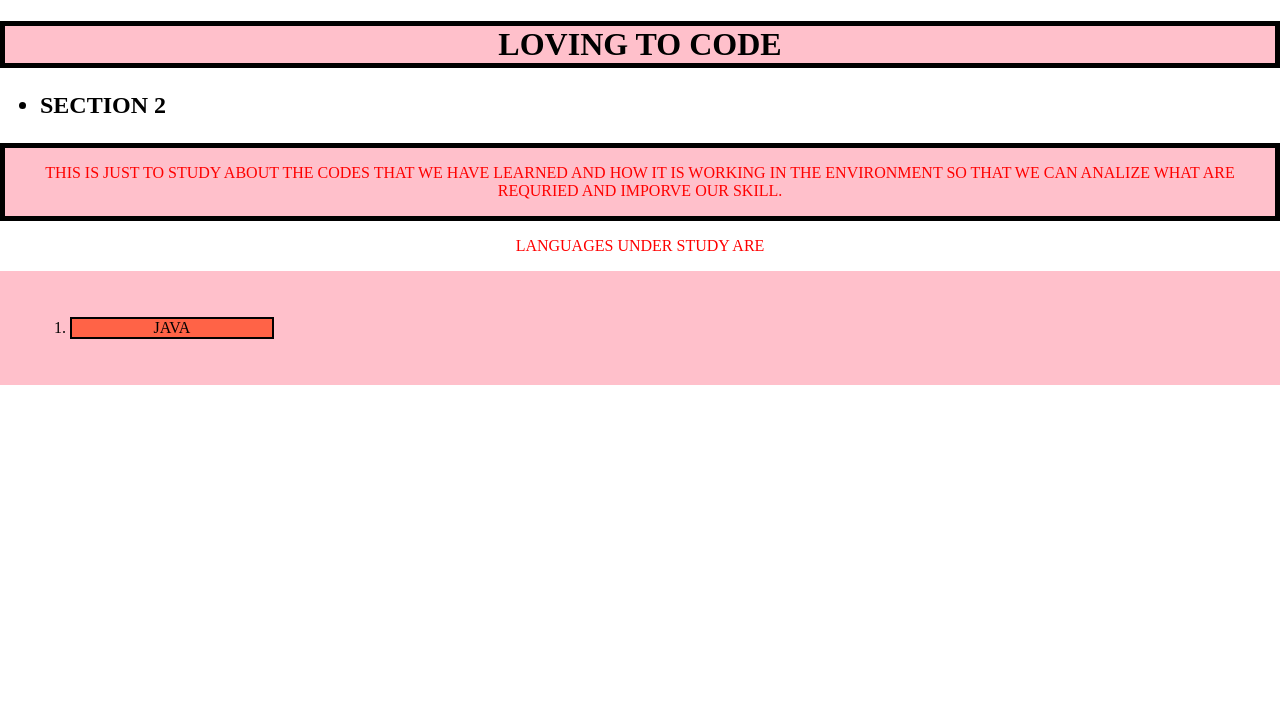
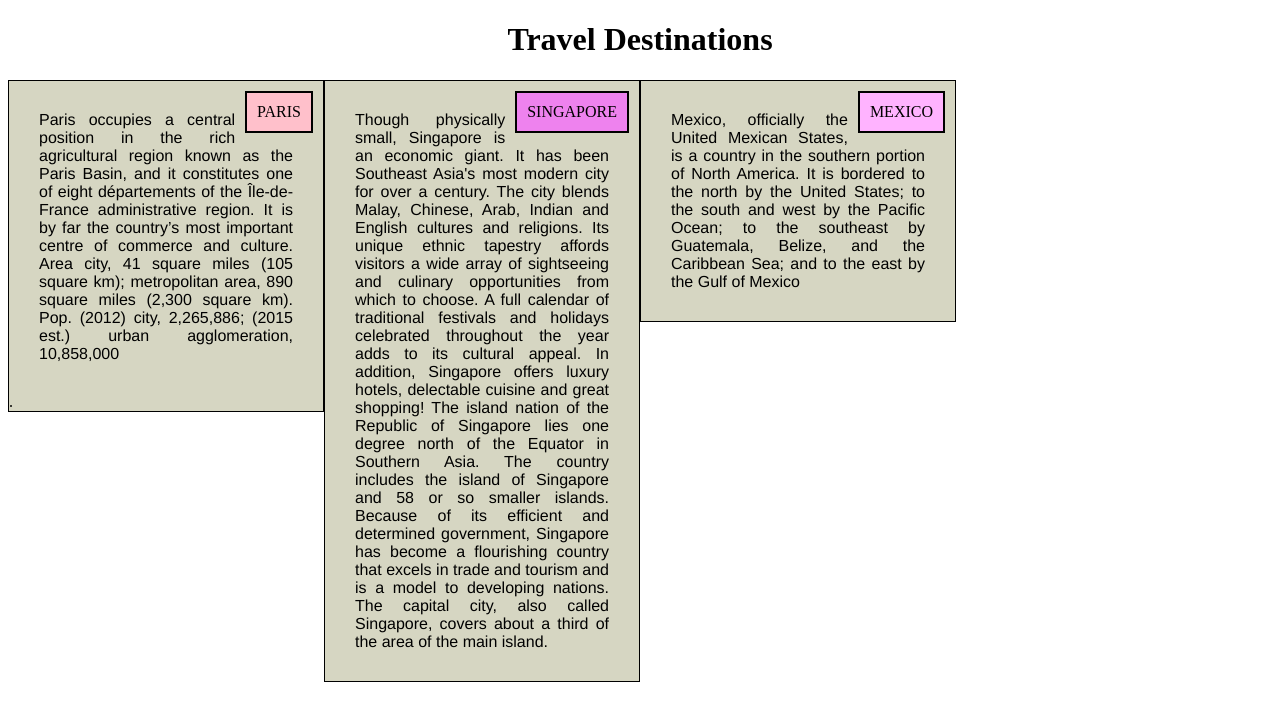
Before and after one commit to varun124150/coursera-module2, a plain HTML site: page index.html in a window 1280 px wide. Drawn offline with Linux system fonts and the light colour scheme.

Commit message:
Update index.html

```diff
--- a/index.html
+++ b/index.html
@@ -1,98 +1,181 @@
-<!doctype html>
+<!DOCTYPE html>
 <!DOCTYPE html>
 <html>
 <head>
-	<title>
-		My coding page
-	</title>
+	<meta charset="utf-8">
+    <meta name="viewport" content="width=device-width", initial-scale=1">
+	<title>Responsive layout example</title>
 <style>
 
-		body{
-			margin: 0;
-			padding: 0;
+	*{
+		box-sizing: border-box;
 	}
 
-h1,div{
+	h1{
 
-	text-transform: uppercase;
+		text-align: center;
+	}
+	p{
+
+		background-color:    #d6d6c2;
+		width: 90%
+		height:	150px;
+		margin: 30px;
+		font-family: Helvetica;
+		color: black;
+		text-align: justify;
+	}
+	 .d1{
+	padding: 10px;
+
 	background-color: pink;
-	text-align: center;
-	border: 5px solid black;
+	float: right;
+	margin: 10px;
+	border: 2px solid black;
+
+	width: auto;
+	}
+	.d2{
+	padding: 10px;
+	border: 2px solid black;
+	background-color: violet;
+	float: right;
+	margin: 10px;
+	width: auto;
+
+
+	}
+	.d3{
+	padding: 10px;
+	border: 2px solid black;
+	background-color:  #ffb3ff;
+	float: right;
+	margin: 10px;
+	width: auto;
+
+
 	}
 
+	.row {
+		width: 100%;
 
-h2{
+ 	}
 
-	text-transform: uppercase;
+	@media(min-width: 992px)
+	{.col-lg-1, .col-lg-2, .col-lg-3, .col-lg-4, .col-lg-5, .col-lg-6, .col-lg-7, .col-lg-8, .col-lg-9, .col-lg-10, .col-lg-11, .col-lg-12 {
+      float: left;
+      background-color:  #d6d6c2;
+      border: 1px solid black;
+
+  }
+  .col-lg-1{
+			width: 8.33%;
+		}
+		.col-1g-2{
+			width: 16.66%;
+		}
+  .col-lg-3{
+			width: 25%;
+		}
+		.col-1g-4{
+			width: 33%;
+		}
+  .col-lg-5{
+			width: 41.66%;
+		}
+		.col-1g-6{
+			width: 50%;
+		}
+  .col-lg-7{
+			width: 58.33%;
+		}
+		.col-1g-8{
+			width: 66.66%;
+		}
+  .col-lg-9{
+			width: 74.99%;
+		}
+		.col-1g-10{
+			width: 83.33%;
+		}
+		.col-lg-11{
+			width: 91.66%;
+		}
+		.col-lg-12{
+			width: 100%
+		}
+
+	}
+	@media(min-width: 768px) and (max-width: 991px)
+	{.col-td-1, .col-td-2, .col-td-3, .col-td-4, .col-td-5, .col-td-6, .col-td-7, .col-td-8, .col-td-9, .col-td-10, .col-td-11, .col-td-12 {
+      float: left;
+
+  }
+		.col-td-1{
+			width: 8.33%;
+		}
+		.col-td-2{
+			width: 16.66%;
+		}
+  .col-td-3{
+			width: 25%;
+		}
+		.col-td-4{
+			width: 33%;
+		}
+  .col-td-5{
+			width: 41.66%;
+		}
+		.col-td-6{
+			width: 50%;
+		}
+  .col-td-7{
+			width: 58.33%;
+		}
+		.col-td-8{
+			width: 66.66%;
+		}
+  .col-td-9{
+			width: 74.99%;
+		}
+		.col-td-10{
+			width: 83.33%;
+		}
+		.col-td-11{
+			width: 91.66%;
+		}
+		.col-td-12{
+			width: 100%
+		}
 
 	}
 
 
-p.p1{
-	color: red;
-
-text-align: center;
-	width: 100%;
-}
-
-p.p2{
-	color: red;
-	text-align: center;
-	text-transform: uppercase;
-	width: 100%
 
 
 	}
-section{
-	background-color: pink;
-padding: 30px;
-
-}
-section ol{
-	text-align: center;
-
-
-
-}
- a:link, a:visited {
-  text-decoration: none;
-background-color: tomato;
-border: 2px solid black;
-display:block;
-width:200px;
-color: black;
-
- }
- a:hover, a:active{
- 	background-color: yellow;
- 	color: gray;
- }
-
-
-
 </style>
 </head>
 <body>
+<h1> Travel Destinations </h1>
 
-<h1> Loving to code </h1>
-<h2>
-<ul>
-<li>section 2 </li>
-</ul>
-</h2>
+<div class="row">
 
-<div>
-	<p class="p1">This is just to study about the codes that we have learned and how it is working in the environment
-	so that we can analize what are requried and imporve our skill.</p>
+<div class="col-lg-3 col-td-6 ">
+	<div class="d1"> PARIS </div>
+	<p>Paris occupies a central position in the rich agricultural region known as the Paris Basin, and it constitutes one of eight départements of the Île-de-France administrative region. It is by far the country’s most important centre of commerce and culture. Area city, 41 square miles (105 square km); metropolitan area, 890 square miles (2,300 square km). Pop. (2012) city, 2,265,886; (2015 est.) urban agglomeration, 10,858,000</p>.
+
+</div></div>
 </div>
-	<p class="p2"> Languages under study are </p>
-	<section>
-	<ol>
-		<li> <a href="file:///C:/Users/varun/Desktop/ddd.html">JAVA</a></li>
-	</ol>
-	</section>
+<div class="col-lg-3 col-td-6 ">
+	<div class="d2"> SINGAPORE </div>
+	<p>Though physically small, Singapore is an economic giant. It has been Southeast Asia's most modern city for over a century. The city blends Malay, Chinese, Arab, Indian and English cultures and religions. Its unique ethnic tapestry affords visitors a wide array of sightseeing and culinary opportunities from which to choose. A full calendar of traditional festivals and holidays celebrated throughout the year adds to its cultural appeal. In addition, Singapore offers luxury hotels, delectable cuisine and great shopping! The island nation of the Republic of Singapore lies one degree north of the Equator in Southern Asia. The country includes the island of Singapore and 58 or so smaller islands. Because of its efficient and determined government, Singapore has become a flourishing country that excels in trade and tourism and is a model to developing nations. The capital city, also called Singapore, covers about a third of the area of the main island.</p></div>
+<div class="col-lg-3 col-td-12">
+	<div class="d3"> MEXICO</div>
+	<p>Mexico, officially the United Mexican States, is a country in the southern portion of North America. It is bordered to the north by the United States; to the south and west by the Pacific Ocean; to the southeast by Guatemala, Belize, and the Caribbean Sea; and to the east by the Gulf of Mexico</p>
 
-
+</div>
+</div>
 
 </body>
 </html>
```
Lines whose indentation alone changed are shown as unchanged.
